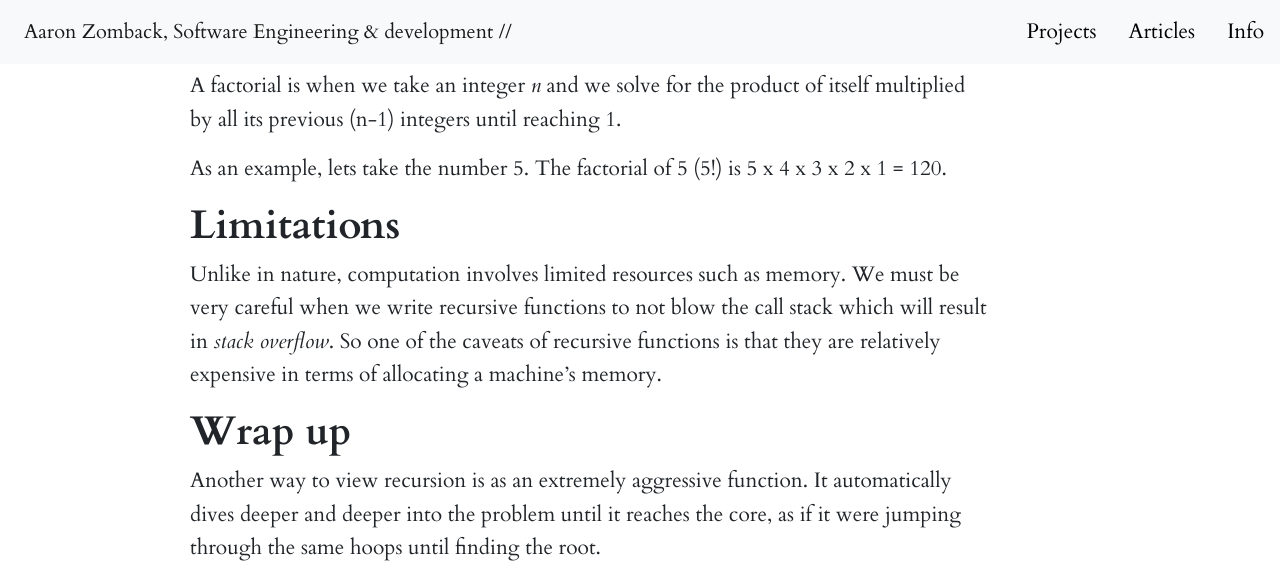
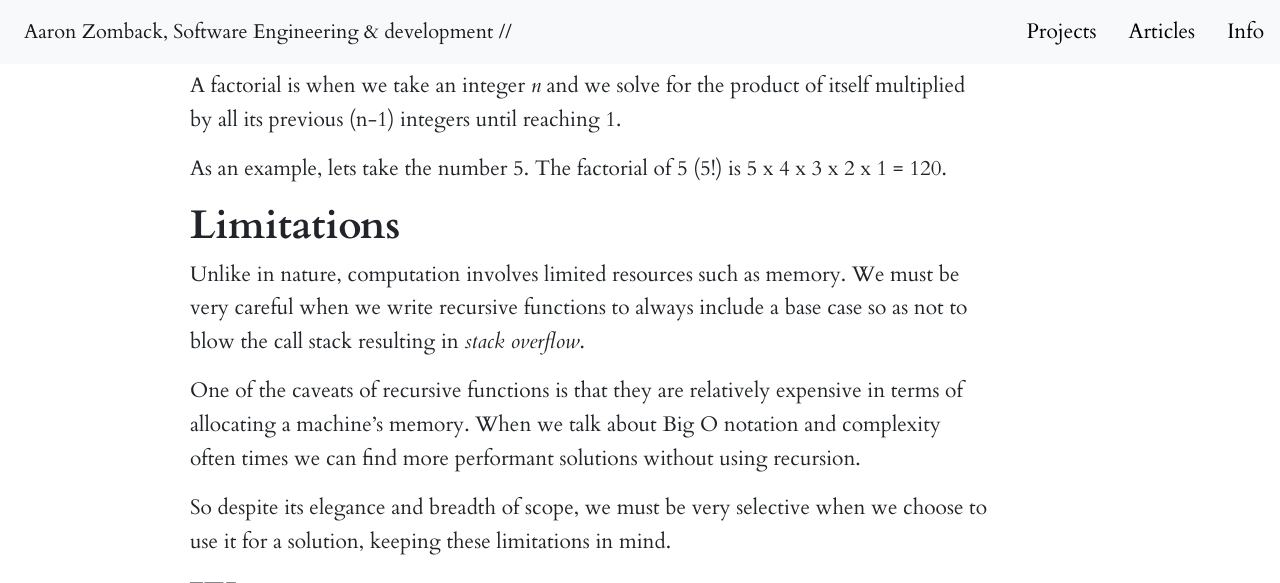
Before and after one commit to aaronzomback/design-portfolio, a Jekyll site: the page built from _posts/2021-04-30-what-is-recursion?.markdown, in a window 1280 px wide and 900 px high, scrolled down 2444 px, cut to the strip 0-583 px from the top of the window. Built offline with Jekyll 4.4.1, drawn with Linux system fonts in a browser that asks for light colours; nearby versions of some CDN libraries.

Commit message:
Updated What Is Recursion?

```diff
--- a/_posts/2021-04-30-what-is-recursion?.markdown
+++ b/_posts/2021-04-30-what-is-recursion?.markdown
@@ -40,7 +40,11 @@ As an example, lets take the number 5. The factorial of 5 (5!) is 5 x 4 x 3 x 2
 
 ## Limitations
 
-Unlike in nature, computation involves limited resources such as memory. We must be very careful when we write recursive functions to not blow the call stack which will result in *stack overflow*. So one of the caveats of recursive functions is that they are relatively expensive in terms of allocating a machine's memory.
+Unlike in nature, computation involves limited resources such as memory. We must be very careful when we write recursive functions to always include a base case so as not to blow the call stack resulting in *stack overflow*.
+
+One of the caveats of recursive functions is that they are relatively expensive in terms of allocating a machine's memory. When we talk about Big O notation and complexity often times we can find more performant solutions without using recursion.
+
+So despite its elegance and breadth of scope, we must be very selective when we choose to use it for a solution, keeping these limitations in mind.
 
 ## Wrap up
 
```
